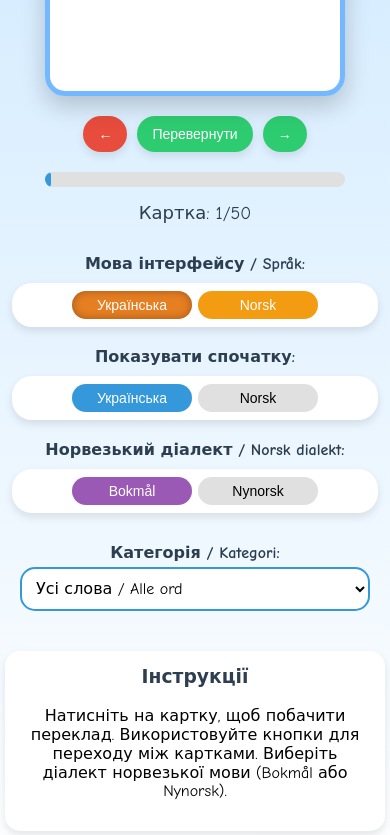
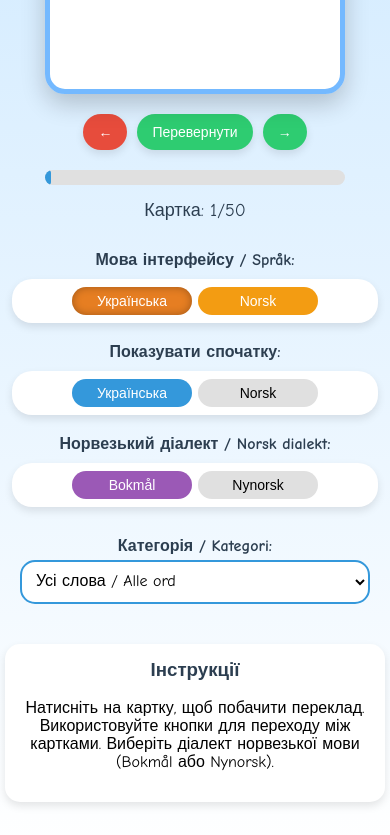
Before and after one commit to vkompis/flashcards2, a plain HTML site: page index.html in a window 390 px wide. Shown: the part 516-1351 px from the top of the page. Drawn offline with Linux system fonts and the light colour scheme.

Commit message:
Update index.html

```diff
--- a/index.html
+++ b/index.html
@@ -6,7 +6,7 @@
   <title>Learn Norwegian Flashcards</title>
   <style>
     body {
-      font-family: 'Comic Sans MS', cursive, sans-serif !important;
+      font-family: 'Comic Sans MS', Arial, sans-serif !important;
       background-color: #f0f9ff;
       margin: 0;
       padding: 20px;
@@ -349,6 +349,9 @@
 
     /* Media query for mobil (små skjermar) */
     @media (max-width: 600px) {
+      body {
+        font-family: 'Comic Sans MS', Arial, sans-serif !important;
+      }
       .main-content {
         flex-direction: column;
         gap: 10px;
```
